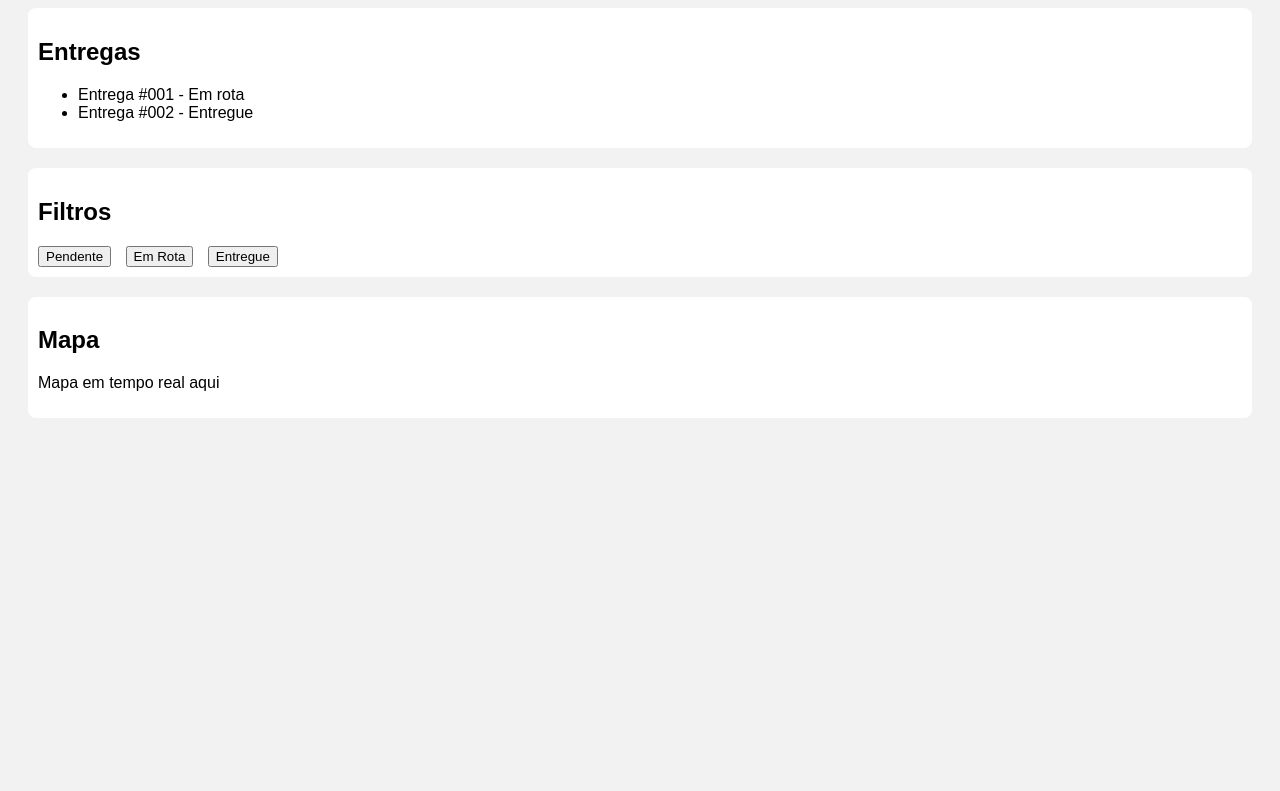
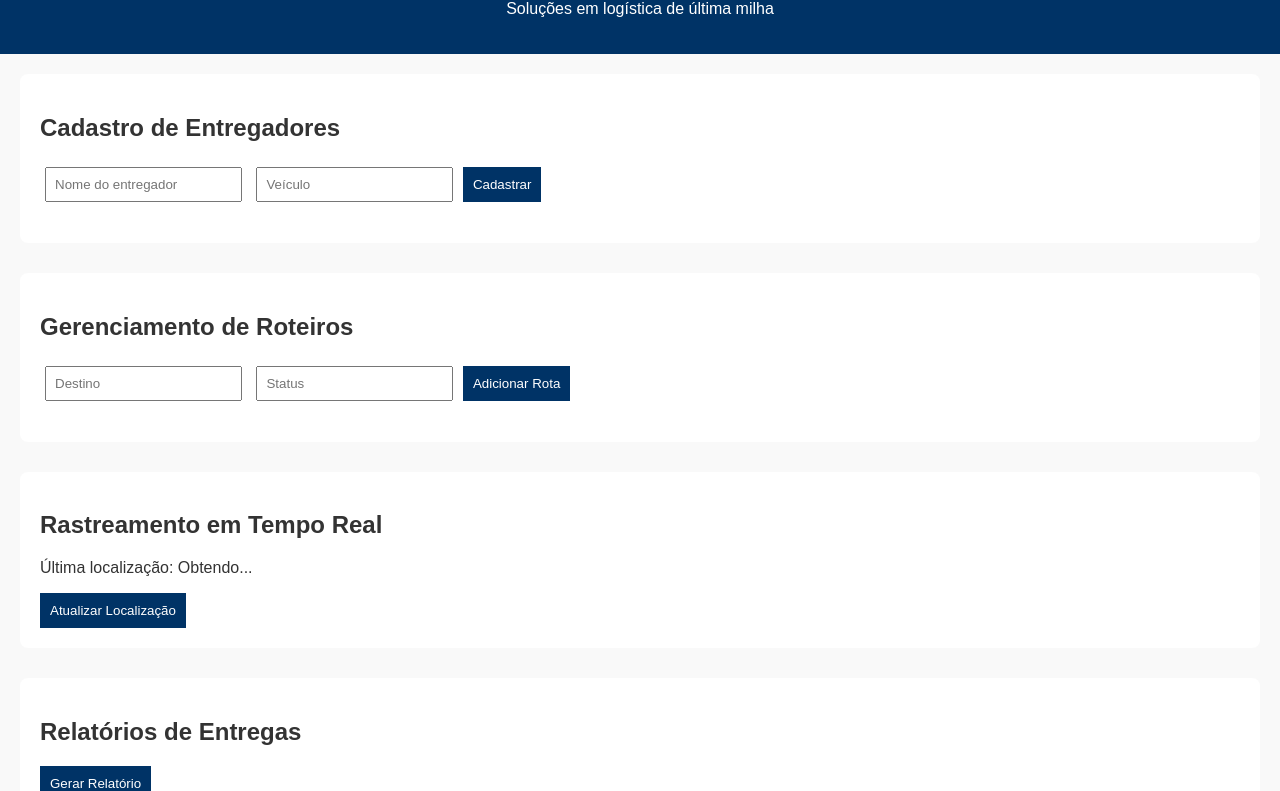
Before and after one commit to AdilsonMarques900/speedgo-site, a plain HTML site: page index.html in a window 1280 px wide. Shown: the part 100-891 px from the top of the page. Before the commit the page ends 800 px from the top, so only its background shows below. Drawn offline with Linux system fonts and the light colour scheme.

Commit message:
Add files via upload

```diff
--- a/index.html
+++ b/index.html
@@ -1,29 +1,61 @@
 
 <!DOCTYPE html>
-<html>
+<html lang="pt-BR">
 <head>
-  <title>Marques Last Mile - Painel</title>
+  <meta charset="UTF-8">
+  <title>Marques Last Mile</title>
   <link rel="stylesheet" href="style.css">
 </head>
 <body>
-  <h1>Bem-vindo, Administrador</h1>
-  <div id="entregas">
-    <h2>Entregas</h2>
-    <ul>
-      <li>Entrega #001 - Em rota</li>
-      <li>Entrega #002 - Entregue</li>
-    </ul>
-  </div>
-  <div id="filtros">
-    <h2>Filtros</h2>
-    <button onclick="filtrar('pendente')">Pendente</button>
-    <button onclick="filtrar('em-rota')">Em Rota</button>
-    <button onclick="filtrar('entregue')">Entregue</button>
-  </div>
-  <div id="mapa">
-    <h2>Mapa</h2>
-    <p>Mapa em tempo real aqui</p>
-  </div>
-  <script src="app.js"></script>
+  <header>
+    <h1>Marques Last Mile</h1>
+    <p>Soluções em logística de última milha</p>
+  </header>
+
+  <main>
+    <section id="cadastro">
+      <h2>Cadastro de Entregadores</h2>
+      <form id="form-entregador">
+        <input type="text" placeholder="Nome do entregador" required>
+        <input type="text" placeholder="Veículo" required>
+        <button type="submit">Cadastrar</button>
+      </form>
+      <ul id="lista-entregadores"></ul>
+    </section>
+
+    <section id="gerenciamento">
+      <h2>Gerenciamento de Roteiros</h2>
+      <form id="form-rota">
+        <input type="text" placeholder="Destino" required>
+        <input type="text" placeholder="Status" required>
+        <button type="submit">Adicionar Rota</button>
+      </form>
+      <ul id="lista-rotas"></ul>
+    </section>
+
+    <section id="rastreamento">
+      <h2>Rastreamento em Tempo Real</h2>
+      <p>Última localização: <span id="localizacao">Obtendo...</span></p>
+      <button onclick="simularLocalizacao()">Atualizar Localização</button>
+    </section>
+
+    <section id="relatorios">
+      <h2>Relatórios de Entregas</h2>
+      <button onclick="gerarRelatorio()">Gerar Relatório</button>
+      <pre id="relatorio-output"></pre>
+    </section>
+
+    <section id="contato">
+      <h2>Contato</h2>
+      <p>Email: atendimento@marqueslastmile.com.br</p>
+      <p>Telefone: (11) 99999-9999</p>
+    </section>
+  </main>
+
+  <footer>
+    <p>© 2025 Marques Last Mile - Todos os direitos reservados</p>
+  </footer>
+
+  <script src="script.js"></script>
 </body>
 </html>
--- /dev/null
+++ b/script.js
@@ -0,0 +1,35 @@
+
+document.getElementById("form-entregador").addEventListener("submit", function(e) {
+  e.preventDefault();
+  const inputs = this.querySelectorAll("input");
+  const nome = inputs[0].value;
+  const veiculo = inputs[1].value;
+  const li = document.createElement("li");
+  li.textContent = nome + " - " + veiculo;
+  document.getElementById("lista-entregadores").appendChild(li);
+  this.reset();
+});
+
+document.getElementById("form-rota").addEventListener("submit", function(e) {
+  e.preventDefault();
+  const inputs = this.querySelectorAll("input");
+  const destino = inputs[0].value;
+  const status = inputs[1].value;
+  const li = document.createElement("li");
+  li.textContent = "Destino: " + destino + " | Status: " + status;
+  document.getElementById("lista-rotas").appendChild(li);
+  this.reset();
+});
+
+function simularLocalizacao() {
+  const local = ["Centro", "Zona Norte", "Zona Sul", "Depósito", "Em trânsito"];
+  const aleatorio = local[Math.floor(Math.random() * local.length)];
+  document.getElementById("localizacao").textContent = aleatorio;
+}
+
+function gerarRelatorio() {
+  const entregadores = Array.from(document.querySelectorAll("#lista-entregadores li")).map(li => li.textContent);
+  const rotas = Array.from(document.querySelectorAll("#lista-rotas li")).map(li => li.textContent);
+  const texto = "Entregadores:\n" + entregadores.join("\n") + "\n\nRotas:\n" + rotas.join("\n");
+  document.getElementById("relatorio-output").textContent = texto;
+}
--- a/style.css
+++ b/style.css
@@ -1,5 +1,36 @@
 
-body { font-family: Arial, sans-serif; background: #f2f2f2; padding: 20px; }
-h1 { color: #2a2a2a; }
-#entregas, #filtros, #mapa { margin-bottom: 20px; background: white; padding: 10px; border-radius: 8px; }
-button { margin-right: 10px; }
+body {
+  font-family: Arial, sans-serif;
+  margin: 0;
+  background: #f9f9f9;
+  color: #333;
+}
+header, footer {
+  background: #003366;
+  color: white;
+  text-align: center;
+  padding: 20px;
+}
+main {
+  padding: 20px;
+}
+section {
+  margin-bottom: 30px;
+  background: white;
+  padding: 20px;
+  border-radius: 8px;
+}
+input {
+  padding: 8px;
+  margin: 5px;
+}
+button {
+  padding: 10px;
+  background: #003366;
+  color: white;
+  border: none;
+  cursor: pointer;
+}
+ul {
+  margin-top: 10px;
+}
```
